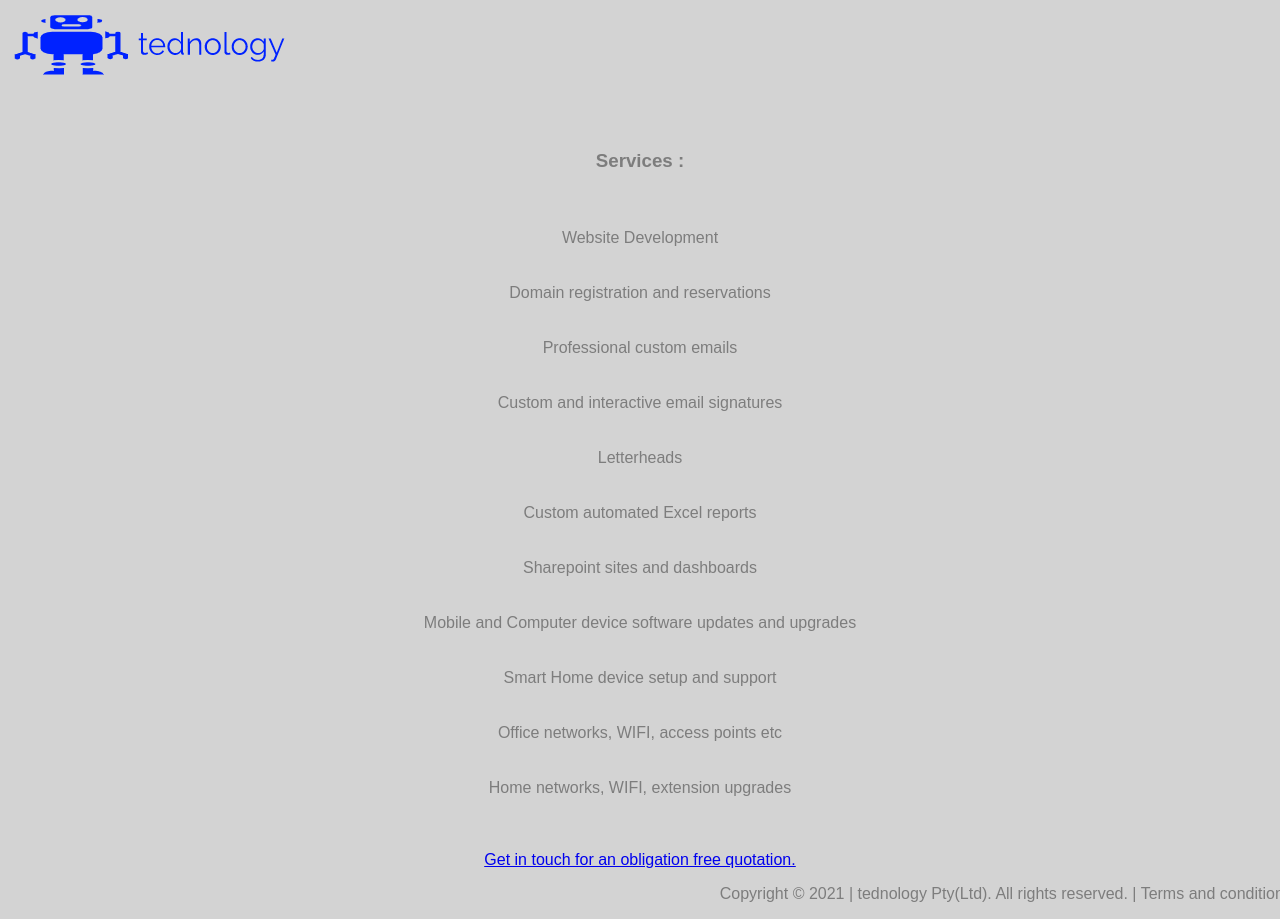
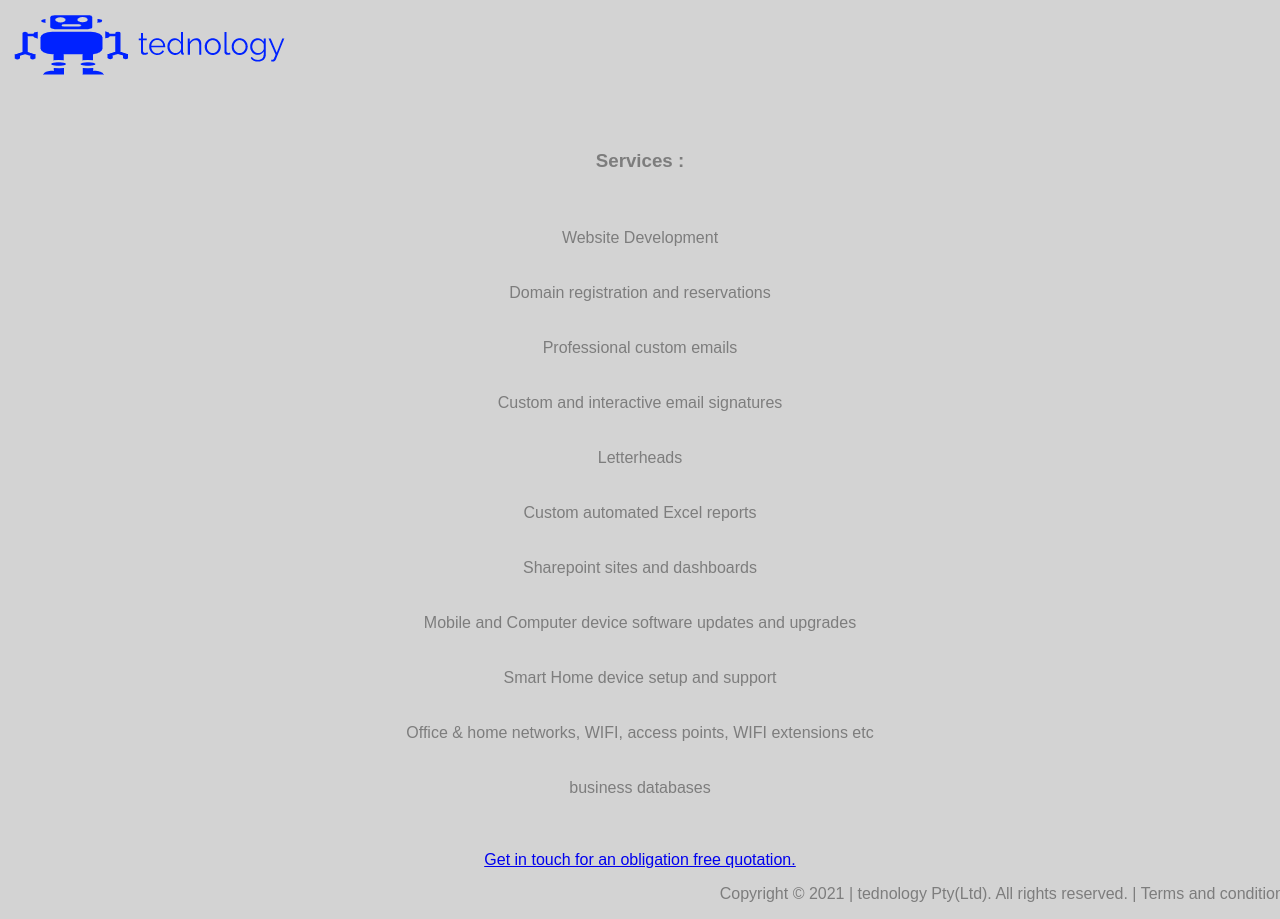
Before and after one commit to tednologyza/tednologyza.github.io, a plain HTML site: page index.html in a window 1280 px wide. Shown: the top 919 px of the page. Drawn offline with Linux system fonts and the light colour scheme.

Commit message:
Update index.html

```diff
--- a/index.html
+++ b/index.html
@@ -32,8 +32,8 @@
 					<li>Sharepoint sites and dashboards</li>
 					<li>Mobile and Computer  device software updates and upgrades</li>
 					<li>Smart Home device setup and support</li>
-					<li>Office networks, WIFI, access points etc</li>
-					<li>Home networks, WIFI, extension upgrades</li>
+					<li>Office  & home networks, WIFI, access points, WIFI extensions etc</li>
+					<li>business databases</li>
 				  </ul>
 				</div>
 
```
